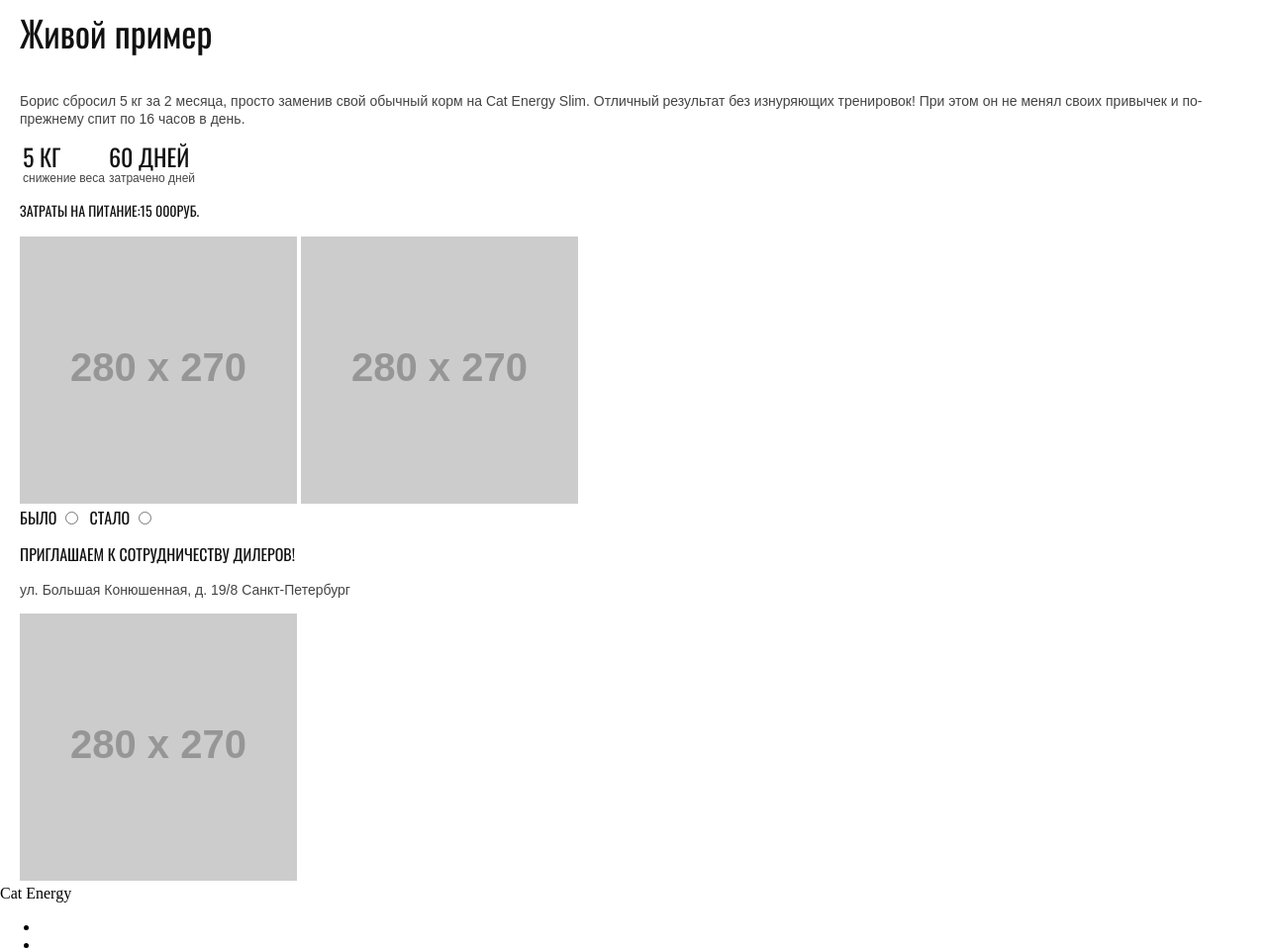
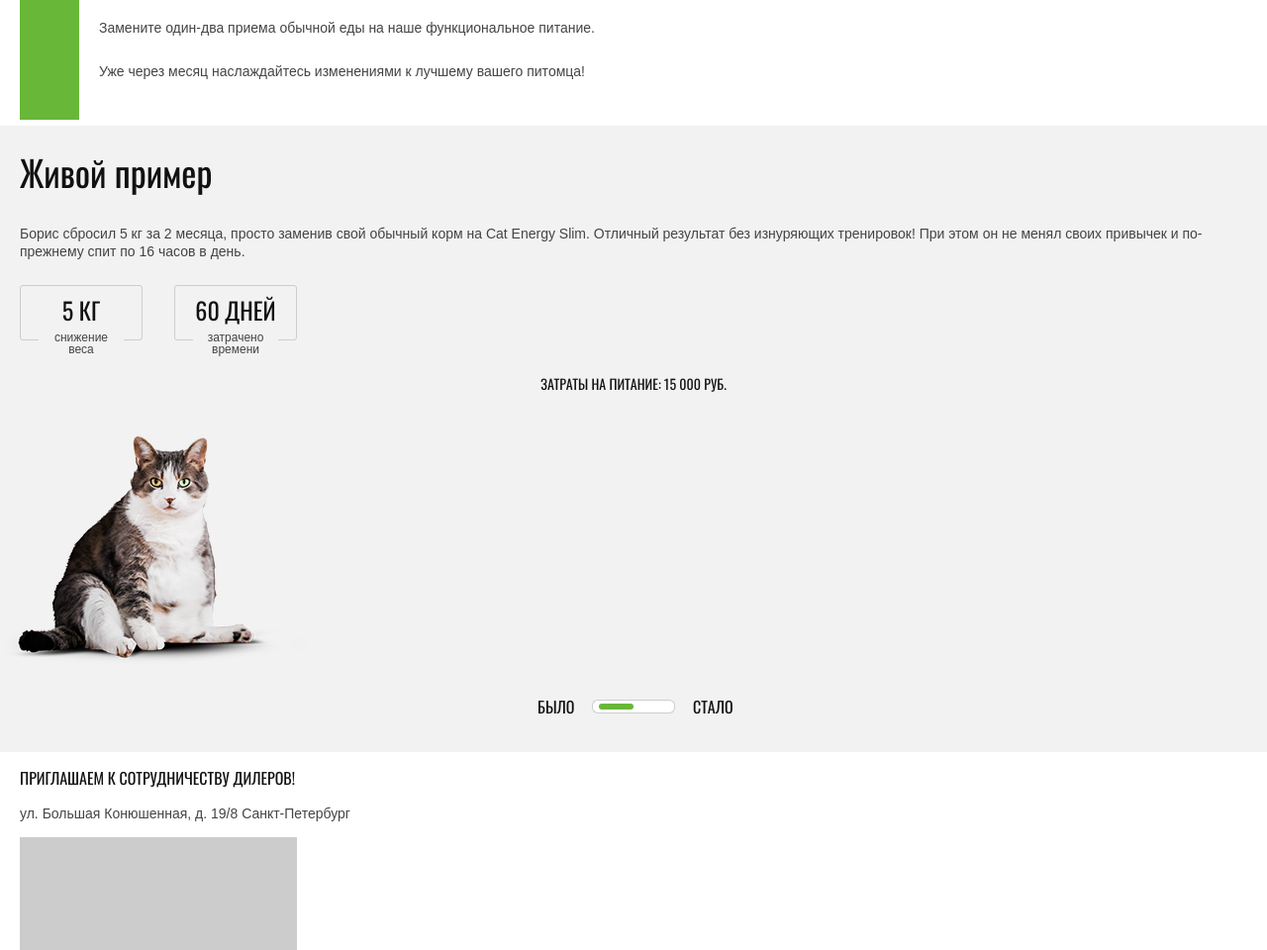
Before and after one commit to Boss25/448713-cat-energy, a website: page source/index.html in a window 1280 px wide. Shown: the part 1350-2310 px from the top of the page at 99% size. Drawn offline with nearby package versions, Linux system fonts and the light colour scheme; files that its build step writes are made by us from their sources; placeholder pictures from the web are drawn by us.

Commit message:
Базовая стилизация

```diff
--- a/source/index.html
+++ b/source/index.html
@@ -63,28 +63,27 @@
     <p class="example__promo">Борис сбросил 5 кг за 2 месяца, просто заменив свой обычный корм на Cat Energy Slim.
       Отличный результат без изнуряющих тренировок! При этом он не менял своих привычек и по-прежнему спит по 16 часов в
       день. </p>
-    <table class="example__table parameters">
-      <tbody>
-      <tr>
-        <td class="parameters__value">5 кг</td>
-        <td class="parameters__value">60 дней</td>
-      </tr>
-      <tr>
-        <td class="parameters__property">снижение веса</td>
-        <td class="parameters__property">затрачено дней</td>
-      </tr>
-      </tbody>
-    </table>
-    <p class="example__total">Затраты на питание:<span class="example__total-value">15 000руб.</span><p>
+    <div class="example__table parameters">
+      <div class="parameters__group">
+        <p class="parameters__value">5 кг</p>
+        <p class="parameters__property">снижение веса</p>
+      </div>
+      <div class="parameters__group">
+        <p class="parameters__value">60 дней</p>
+        <p class="parameters__property">затрачено времени</p>
+      </div>
+    </div>
+    <p class="example__total">Затраты на питание: 15 000 руб.<p>
     <div class="example__slider slider">
-      <img class="slider__image" src="http://via.placeholder.com/280x270" alt="толстый кот">
-      <img class="slider__image slider__image--second" src="http://via.placeholder.com/280x270" alt="толстый кот">
+      <img class="slider__image" src="img/before-mobile@1x.png" alt="толстый кот">
+      <img class="slider__image slider__image--second" src="img/after-mobile@1x.png" alt="толстый кот">
       <div class="slider__control control">
-        <label class="slider__border" for="before">было</label>
-        <input class="slider__radio slider__radio--before" type="radio" name="slide" id="before">
+        <input class="slider__radio slider__radio--before visually-hidden" type="radio" name="slide" id="before" checked>
+        <label class="slider__border slider__border--before" for="before">было</label>
+
         <span class="slider__handler invisible" tabindex="0">&bull;</span>
-        <label class="slider__border" for="after">стало</label>
-        <input class="slider__radio slider__radio--after" type="radio" name="slide" id="after">
+        <input class="slider__radio slider__radio--after visually-hidden" type="radio" name="slide" id="after">
+        <label class="slider__border  slider__border--after" for="after">стало</label>
       </div>
     </div>
   </section>
--- a/source/sass/blocks/3_main/1_index/adventages.scss
+++ b/source/sass/blocks/3_main/1_index/adventages.scss
@@ -3,15 +3,34 @@
 
   @include font-param(36px, 60px, 400, #111111);
   margin: 0;
+  margin-bottom: 28px;
 }
 
 .advantages__list {
   @include list-default;
+  margin-bottom: 42px;
 }
 
 .advantages__item {
   font-family: "Arial", sans-serif;
 
   @include font-param(14px, 18px, 400, #444444);
+  position: relative;
+  padding: 2px 0 4px 0;
   padding-left: 80px;
+
+  &:not(:last-child) {
+    margin-bottom: 20px;
+  }
+
+  &::before {
+    content: "";
+    position: absolute;
+    top: 0;
+    left: 0;
+    display: block;
+    width: 60px;
+    height: 60px;
+    background-color: #68b738;
+  }
 }
--- a/source/sass/blocks/3_main/1_index/example.scss
+++ b/source/sass/blocks/3_main/1_index/example.scss
@@ -1,18 +1,37 @@
+.example {
+  margin: 0;
+  padding: 0 20px;
+  padding-top: 17px;
+  padding-bottom: 36px;
+  background-color: #f2f2f2;
+}
+
 .example__title {
   font-family: "Oswald", sans-serif;
 
   @include font-param(36px, 60px, 400, #111111);
+  margin: 0;
+  margin-bottom: 23px;
 }
 
 .example__promo {
   font-family: "Arial", sans-serif;
 
   @include font-param(14px, 18px, 400, #444444);
+  margin-bottom: 25px;
+}
+
+.example__table {
+  display: flex;
+  margin-bottom: 34px;
 }
 
 .example__total {
   font-family: "Oswald", sans-serif;
 
   @include font-param(14px, 20px, 400, #111111);
+  margin: 0;
+  margin-bottom: 34px;
+  text-align: center;
   text-transform: uppercase;
 }
--- a/source/sass/blocks/3_main/1_index/parameters.scss
+++ b/source/sass/blocks/3_main/1_index/parameters.scss
@@ -1,12 +1,35 @@
+.parameters__group {
+  position: relative;
+
+  &:first-child {
+    margin-right: 32px;
+  }
+}
+
 .parameters__value {
   font-family: "Oswald", sans-serif;
 
   @include font-param(24px, 24px, 400, #111111);
+  width: 122px;
+  margin: 0;
+  padding: 12px 0 18px 0;
   text-transform: uppercase;
+  text-align: center;
+  border: 1px solid #cdcdcd;
+  border-radius: 3px;
 }
 
 .parameters__property {
   font-family: "Arial", sans-serif;
 
   @include font-param(12px, 12px, 400, #444444);
+  position: absolute;
+  left: calc((100% - 86px) / 2);
+  bottom: -15px;
+  display: block;
+  width: 60px;
+  margin: 0;
+  padding: 0 13px;
+  text-align: center;
+  background-color: #f2f2f2;
 }
--- a/source/sass/blocks/3_main/1_index/slider.scss
+++ b/source/sass/blocks/3_main/1_index/slider.scss
@@ -1,6 +1,80 @@
+.slider__control {
+  position: relative;
+  display: flex;
+  justify-content: center;
+}
+
 .slider__border {
   font-family: "Oswald", sans-serif;
 
   @include font-param(16px, 20px, 400, #111111);
+  display: block;
+  width: 97px;
+  position: relative;
+  box-sizing: border-box;
   text-transform: uppercase;
+
+  &::before {
+    content: "";
+    position: absolute;
+    top: 3px;
+    display: block;
+    width: 42px;
+    height: 14px;
+    background-color: #ffffff;
+    border: 1px solid #cdcdcd;
+    box-sizing: border-box;
+  }
+
+  &--before {
+    padding-right: 60px;
+
+    &::before {
+      right: 0;
+      border-right: none;
+      border-radius: 6px 0 0 6px;
+    }
+  }
+
+  &--after {
+    padding-left: 60px;
+
+    &::before {
+      left: 0;
+      border-left: none;
+      border-radius: 0 6px 6px 0;
+    }
+  }
 }
+
+.slider__image {
+  position: relative;
+  left: -20px;
+  display: block;
+  margin-bottom: 32px;
+
+  &--second {
+    display: none;
+  }
+}
+
+.slider__radio:checked + .slider__border {
+  &::after {
+    content: "";
+    position: absolute;
+    top: 7px;
+    display: block;
+    width: 35px;
+    height: 6px;
+    background-color: #68b738;
+    border-radius: 3px;
+  }
+
+  &--before::after {
+    right: 0;
+  }
+
+  &--after::after {
+    left: 0;
+  }
+}
--- a/source/sass/blocks/3_main/page-main.scss
+++ b/source/sass/blocks/3_main/page-main.scss
@@ -1,12 +1,3 @@
-@import "1_index/categories";
-@import "1_index/adventages";
-@import "1_index/example";
-@import "1_index/parameters";
-@import "1_index/slider";
-@import "1_index/contacts";
-@import "3_form/form";
-@import "2_catalog/catalog";
-
 .page-main__section {
   min-width: 280px;
   margin: 0 20px;
--- a/source/sass/style.scss
+++ b/source/sass/style.scss
@@ -2,6 +2,14 @@
 @import "blocks/0_common/button";
 @import "blocks/1_header/page-header";
 @import "blocks/3_main/page-main";
+@import "blocks/3_main/1_index/categories";
+@import "blocks/3_main/1_index/adventages";
+@import "blocks/3_main/1_index/example";
+@import "blocks/3_main/1_index/parameters";
+@import "blocks/3_main/1_index/slider";
+@import "blocks/3_main/1_index/contacts";
+@import "blocks/3_main/3_form/form";
+@import "blocks/3_main/2_catalog/catalog";
 @import "blocks/2_footer/page-footer";
 @import "blocks/0_common/visually-hidden";
 @import "blocks/0_common/invisible_text";
```
